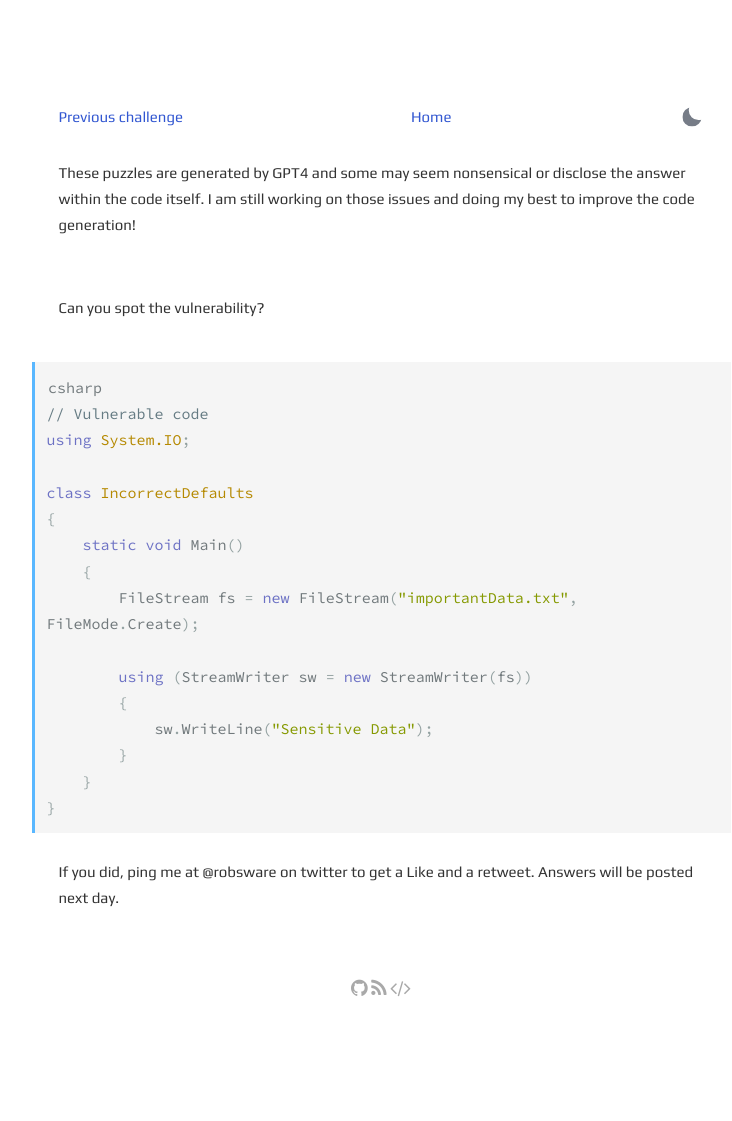
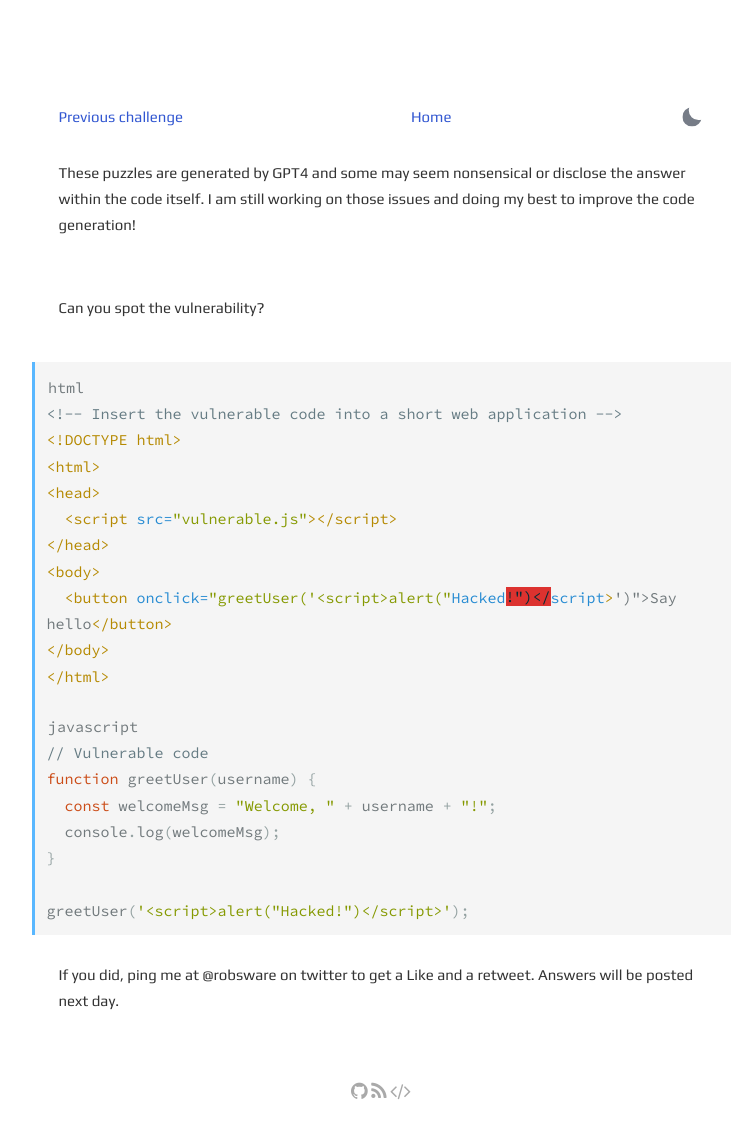
Before and after one commit to robsware/robsware.github.io, a Jekyll site: the page built from challenges/dailyappsec.html, in a window 1280 px wide. Shown: the whole page, without its empty margins (259-991 px from the left). Built offline with Jekyll 4.4.1, drawn with Linux system fonts in a browser that asks for light colours; before the commit the page ends 1019 px from its top, so only the background shows below that.

Commit message:
Automated daily appsec challenge

```diff
--- a/challenges/dailyappsec.html
+++ b/challenges/dailyappsec.html
@@ -4,7 +4,7 @@ layout: page
 
 <section class="post">
     <div class="flex-row-between">
-    <a href="{{ site.url }}{{ site.baseurl }}/challenges/2023-04-19"> Previous challenge</a>
+    <a href="{{ site.url }}{{ site.baseurl }}/challenges/2023-04-21"> Previous challenge</a>
           <a href="{{ site.url }}{{ site.baseurl }}/"> Home</a>
       <button title="Change theme" id="theme-toggle" onclick="modeSwitcher()">
         <div></div>
@@ -14,25 +14,28 @@ layout: page
 <p>These puzzles are generated by GPT4 and some may seem nonsensical or disclose the answer within the code itself. I am still working on those issues and doing my best to improve the code generation!</p>
 <br><p>Can you spot the vulnerability?</p>
 <br>
-{% highlight html %}
+{% highlight html %}html
+<!-- Insert the vulnerable code into a short web application -->
+<!DOCTYPE html>
+<html>
+<head>
+  <script src="vulnerable.js"></script>
+</head>
+<body>
+  <button onclick="greetUser('<script>alert("Hacked!")</script>')">Say hello</button>
+</body>
+</html>
+
 {% endhighlight %}
-{% highlight c# %}
-csharp
+{% highlight javascript %}
+javascript
 // Vulnerable code
-using System.IO;
+function greetUser(username) {
+  const welcomeMsg = "Welcome, " + username + "!";
+  console.log(welcomeMsg);
+}
 
-class IncorrectDefaults
-{
-    static void Main()
-    {
-        FileStream fs = new FileStream("importantData.txt", FileMode.Create);
-
-        using (StreamWriter sw = new StreamWriter(fs))
-        {
-            sw.WriteLine("Sensitive Data");
-        }
-    }
-}
+greetUser('<script>alert("Hacked!")</script>');
 
 {% endhighlight %}
 <br>If you did, ping me at @robsware on twitter to get a Like and a retweet. Answers will be posted next day.
```
Also changed, not shown: challenges/2023-04-21.html (added, +85 -0 lines).
